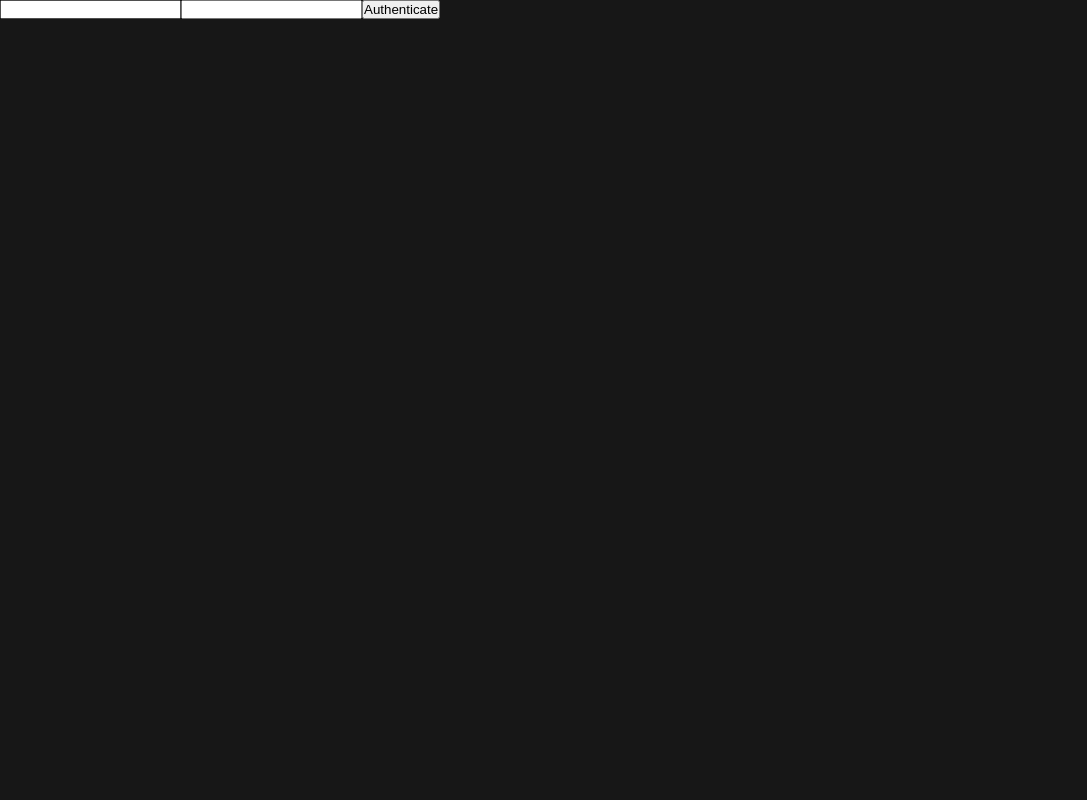
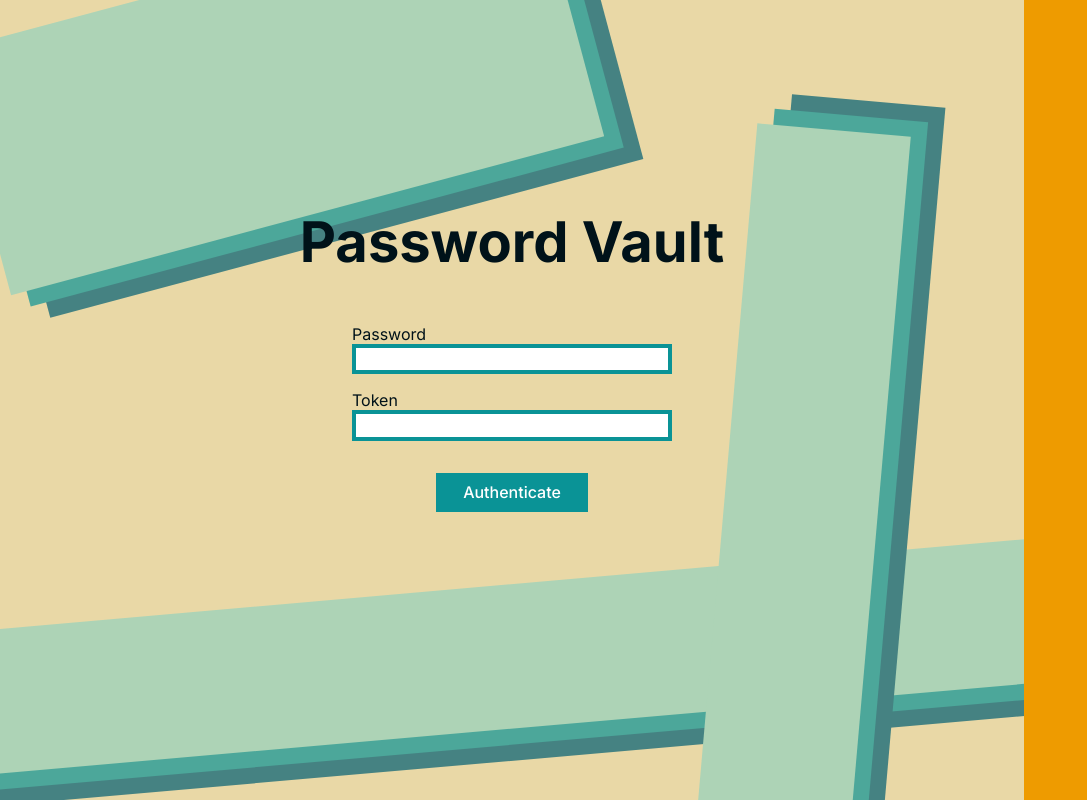
Before and after one commit to timgoellner/PasswordVault, a Next.js app: page / in a window 1280 px wide. Shown: the whole page, without its empty margins (0-1087 px from the left). Built offline with nearby package versions, Linux system fonts and the light colour scheme.

Commit message:
add authentication page styling

```diff
--- a/app/globals.css
+++ b/app/globals.css
@@ -1,18 +1,28 @@
+@import url('https://fonts.googleapis.com/css2?family=Inter:ital,opsz,wght@0,14..32,100..900;1,14..32,100..900&display=swap');
+
 :root {
-  --background: #171717;
-  --foreground: #ffffff;
+  --background: #E9D8A6;
+  --yellow: #EE9B00;
+  --orange: #CA6702;
+  --orangered: #BB3E03;
+  --lightred: #AE2012;
+  --red: #9B2226;
+  --lightblue: #94D2BD;
+  --blue: #0A9396;
+  --darkblue: #005F73;
+  --foreground: #001219;
 }
 
 html,
 body {
   max-width: 100vw;
-  overflow-x: hidden;
+  overflow: hidden;
 }
 
 body {
   color: var(--foreground);
   background: var(--background);
-  font-family: Arial, Helvetica, sans-serif;
+  font-family: "Inter", sans-serif;
   -webkit-font-smoothing: antialiased;
   -moz-osx-font-smoothing: grayscale;
 }
@@ -23,7 +33,24 @@ body {
   margin: 0;
 }
 
+*:focus {
+  outline: none;
+}
+
 a {
   color: inherit;
   text-decoration: none;
 }
+
+h1 {
+  font-size: 3.5rem;
+}
+
+button {
+  font-family: inherit;
+  cursor: pointer;
+}
+
+input {
+  font-family: inherit;
+}
--- a/app/page.module.css
+++ b/app/page.module.css
@@ -1,6 +1 @@
-.main {
-  display: flex;
-  flex-direction: column;
-  gap: 32px;
-  grid-row-start: 2;
-}
+.main {}
--- a/app/page.tsx
+++ b/app/page.tsx
@@ -16,7 +16,7 @@ export default function Page() {
 
   const filtered = useMemo(() => {
     return data.filter((password) => (
-      (password.location1 + password.location2 + password.location3)
+      (password.location1 + ' ' + password.location2 + ' ' + password.location3)
         .toLowerCase()
         .includes(query.toLowerCase())
     ))
@@ -27,6 +27,7 @@ export default function Page() {
       { !loggedIn && <Authenticate setLoggedIn={setLoggedIn} setData={setData} /> }
       { loggedIn && !addActive &&
         <div>
+          <h1>Passwords</h1>
           <input type='text' placeholder='search...' value={query} onChange={(event) => setQuery(event.target.value)} />
           <Passwords data={filtered} setData={setData}/>
           <button onClick={() => setAddActive(true)}>add entry</button>
--- /dev/null
+++ b/app/ui/Authenticate.module.css
@@ -0,0 +1,126 @@
+.authenticate_page {
+  display: grid;
+  height: 100dvh;
+  grid-template-columns: 80% 20%;
+}
+
+.side {
+  background-color: var(--yellow);
+  transition: transform .8s ease-in-out;
+  transform-origin: right;
+}
+
+.transition {
+  transform: scaleX(5);
+}
+
+.authentication {
+  display: flex;
+  position: relative;
+  flex-direction: column;
+  align-items: center;
+  justify-content: center;
+  margin-bottom: 10dvh;
+  gap: 3rem;
+}
+
+.authenticationForm {
+  display: flex;
+  flex-flow: row wrap;
+  align-items: stretch;
+  justify-content: center;
+  gap: 1rem;
+  width: 20rem;
+
+  span {
+    flex: 1 100%;
+
+    input {
+      width: 100%;
+      padding: .2rem .4rem;
+      border: 4px var(--blue) solid;
+      transition: all .3s ease-in;
+    }
+
+    input:focus {
+      box-shadow: 4px 4px var(--blue);
+      border-color: var(--lightblue);
+    }
+  }
+
+  button {
+    width: min-content;
+    margin-top: 1rem;
+    padding: .6rem 1.7rem;
+    background-color: var(--blue);
+    color: white;
+    border: none;
+    font-size: 1rem;
+    font-weight: 500;
+    transition: all .1s ease-out;
+  }
+
+  button:hover, button:focus-visible {
+    background-color: var(--darkblue);
+    box-shadow: 4px 4px var(--blue);
+  }
+}
+
+.error {
+  background-color: var(--orangered) !important;
+}
+
+.error:hover, .error:focus-visible {
+  background-color: var(--red) !important;
+  box-shadow: 4px 4px var(--orangered) !important;
+}
+
+.design {
+  position: absolute;
+  width: 100%;
+  height: 100%;
+  z-index: -1;
+  opacity: .7;
+
+  > div {
+    position: absolute;
+  }
+
+  > div:nth-child(1) {
+    width: 60%;
+    height: 35%;
+    background-color: var(--lightblue);
+    transform: translate(-2rem, -2rem) rotate(-15deg);
+    box-shadow: 1rem 1rem var(--blue), 2rem 2rem var(--darkblue);
+  }
+
+  > div:nth-child(2) {
+    display: flex;
+    align-items: flex-end;
+    width: 150%;
+    height: 100%;
+
+    div {
+      width: 100%;
+      height: 20%;
+      background-color: var(--lightblue);
+      transform: translate(-10rem, 0) rotate(-5deg);
+      box-shadow: 1rem 1rem var(--blue), 2rem 2rem var(--darkblue);
+    }
+  }
+
+  > div:nth-child(3) {
+    display: flex;
+    justify-content: flex-end;
+    width: 100%;
+    height: 150%;
+
+    div {
+      width: 15%;
+      height: 100%;
+      background-color: var(--lightblue);
+      transform: translate(-10rem, 8rem) rotate(5deg);
+      box-shadow: 1rem -1rem var(--blue), 2rem -2rem var(--darkblue);
+    }
+  }
+}
--- a/app/ui/Authenticate.tsx
+++ b/app/ui/Authenticate.tsx
@@ -1,7 +1,8 @@
-import { Dispatch, SetStateAction } from 'react'
+import { Dispatch, SetStateAction, useState } from 'react'
 import { Password } from '@/lib/db'
 import { validatePassword, validateToken } from '@/lib/authenticate'
 import { getAll } from '@/lib/data'
+import styles from './Authenticate.module.css'
 
 interface props {
   setLoggedIn: Dispatch<SetStateAction<boolean>>
@@ -9,20 +10,49 @@ interface props {
 }
 
 export function Authenticate({ setLoggedIn, setData }: props) {
+  const [isLoading, setIsLoading] = useState(false)
+  const [isError, setIsError] = useState(false)
+
   async function authenticate(formData: FormData) {
     const password = formData.get('password')
     const token = formData.get('token')
 
-    //if (!(await validatePassword(password as string) && await validateToken(token as string))) return;
-    setData(await getAll())
-    setLoggedIn(true)
+    if (!(await validatePassword(password as string) && await validateToken(token as string))) {
+      setIsError(true);
+      setTimeout(() => setIsError(false), 500)
+
+      return
+    }
+
+    setIsLoading(true)
+    setTimeout(async () => {
+      setData(await getAll())
+      setLoggedIn(true)
+    }, 800)
   }
 
   return (
-    <form action={authenticate}>
-      <input name='password' type='password'/>
-      <input name='token'/>
-      <button type='submit'>Authenticate</button>
-    </form>
+    <div className={styles.authenticate_page}>
+      <div className={styles.authentication}>
+        <div className={styles.design}>
+          <div></div>
+          <div><div></div></div>
+          <div><div></div></div>
+        </div>
+        <h1>Password Vault</h1>
+        <form className={styles.authenticationForm} action={authenticate}>
+          <span>
+            <p>Password</p>
+            <input name='password' type='password'/>
+          </span>
+          <span>
+            <p>Token</p>
+            <input name='token'/>
+          </span>
+          <button type='submit' className={isError ? styles.error : ''}>Authenticate</button>
+        </form>
+      </div>
+      <div className={`${styles.side} ${isLoading ? styles.transition : ''}`}></div>
+    </div>
   )
 }
```
